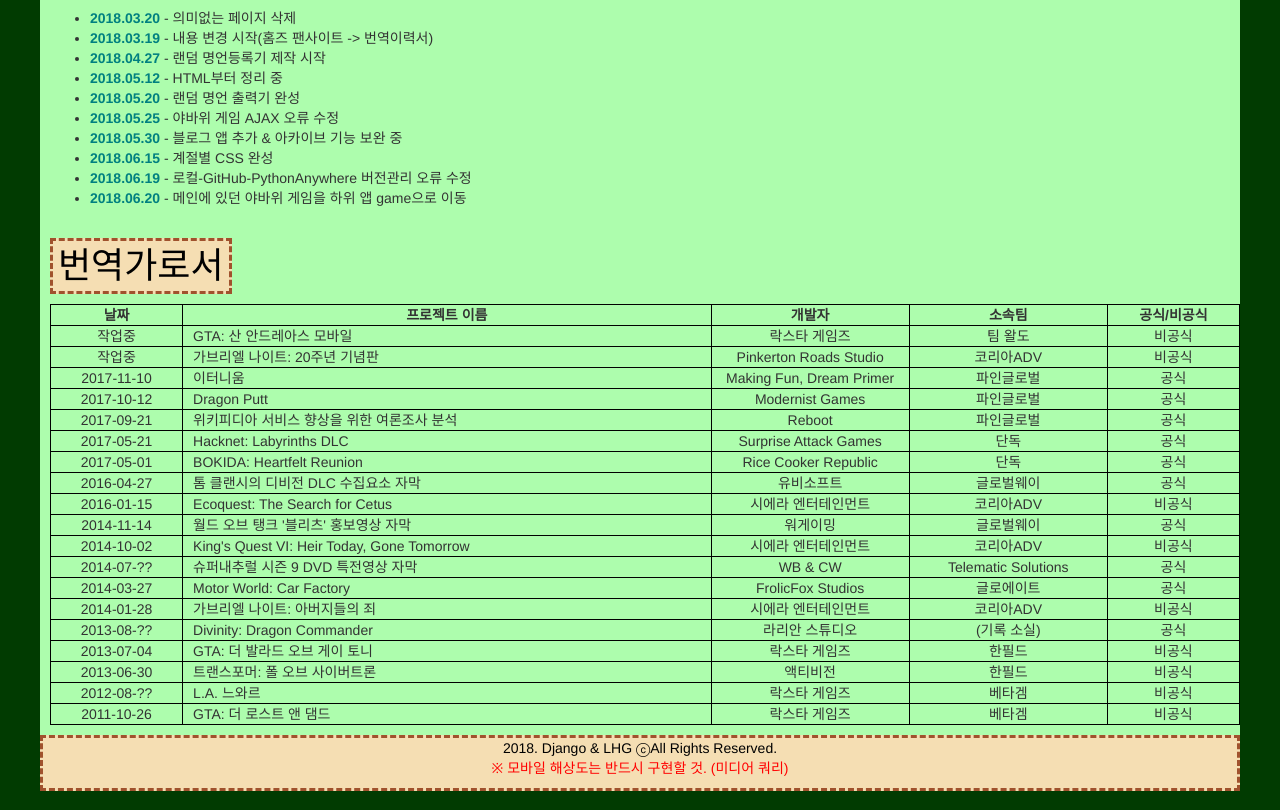
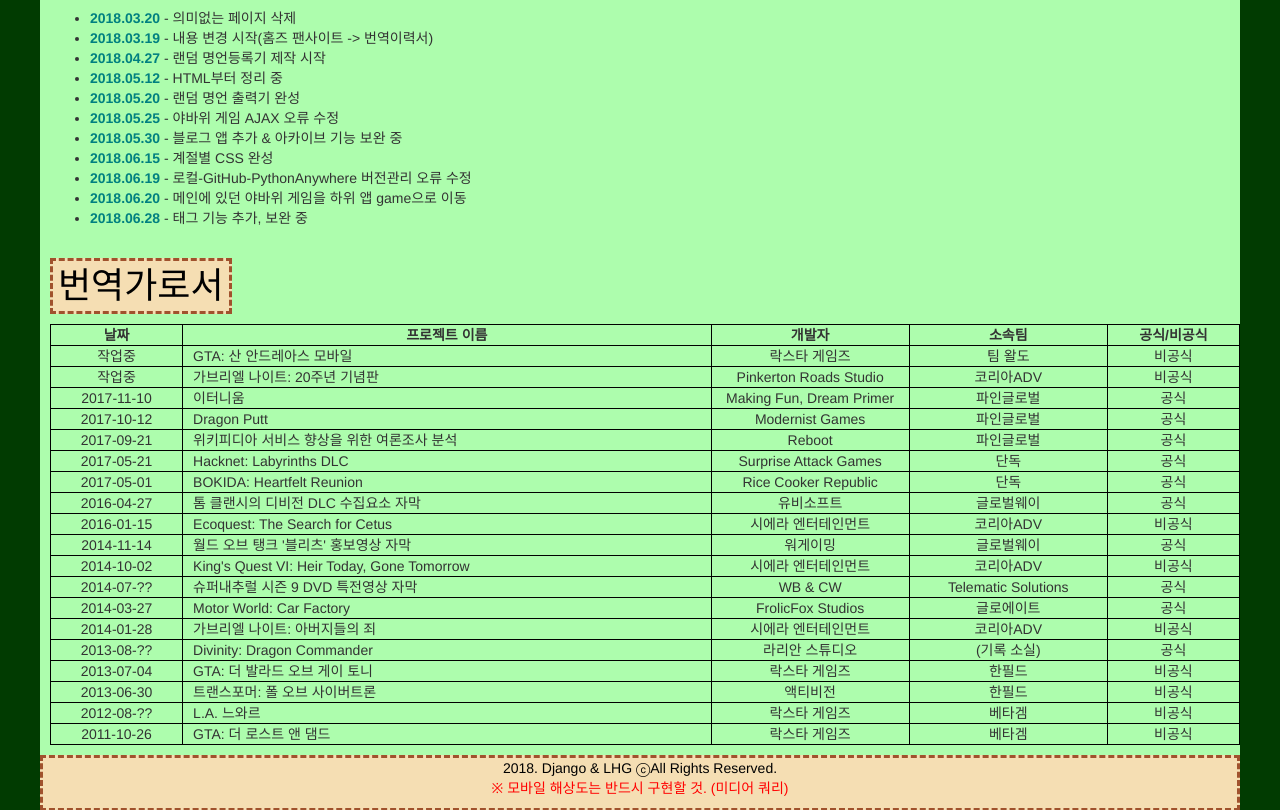
Before and after one commit to mr-korean/portfolio-django, a Django app: template templates/main.html in a window 1280 px wide. Shown: the part 558-1368 px from the top of the page. Run offline with Django 3.2, Linux system fonts and the light colour scheme; the template is opened without the code that fills it, so the values that code supplies are empty; some libraries are stand-ins or nearby versions.

Commit message:
GIT 동기화 테스트

```diff
--- a/templates/main.html
+++ b/templates/main.html
@@ -100,6 +100,8 @@
             <span style="color:teal; font-weight:bold;">2018.06.19</span> - 로컬-GitHub-PythonAnywhere 버전관리 오류 수정</li>
         <li>
             <span style="color:teal; font-weight:bold;">2018.06.20</span> - 메인에 있던 야바위 게임을 하위 앱 game으로 이동</li>
+        <li>
+            <span style="color:teal; font-weight:bold;">2018.06.28</span> - 태그 기능 추가, 보완 중</li>
     </ul>
     <h1 class="section-title">번역가로서</h1>
     <br>
```
